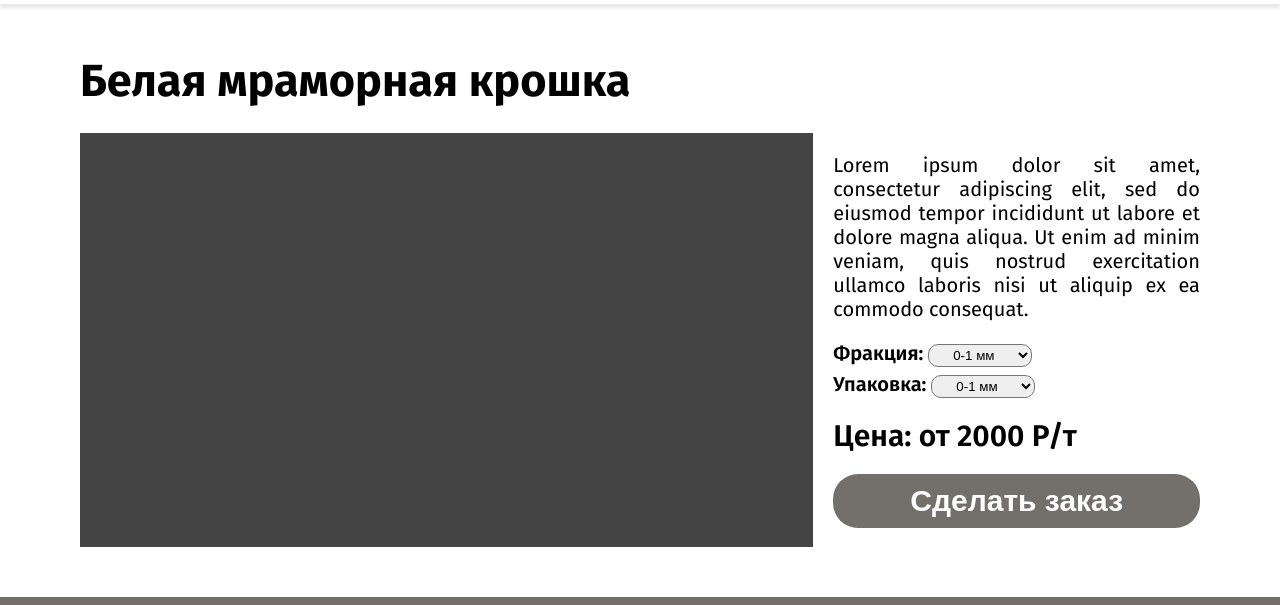
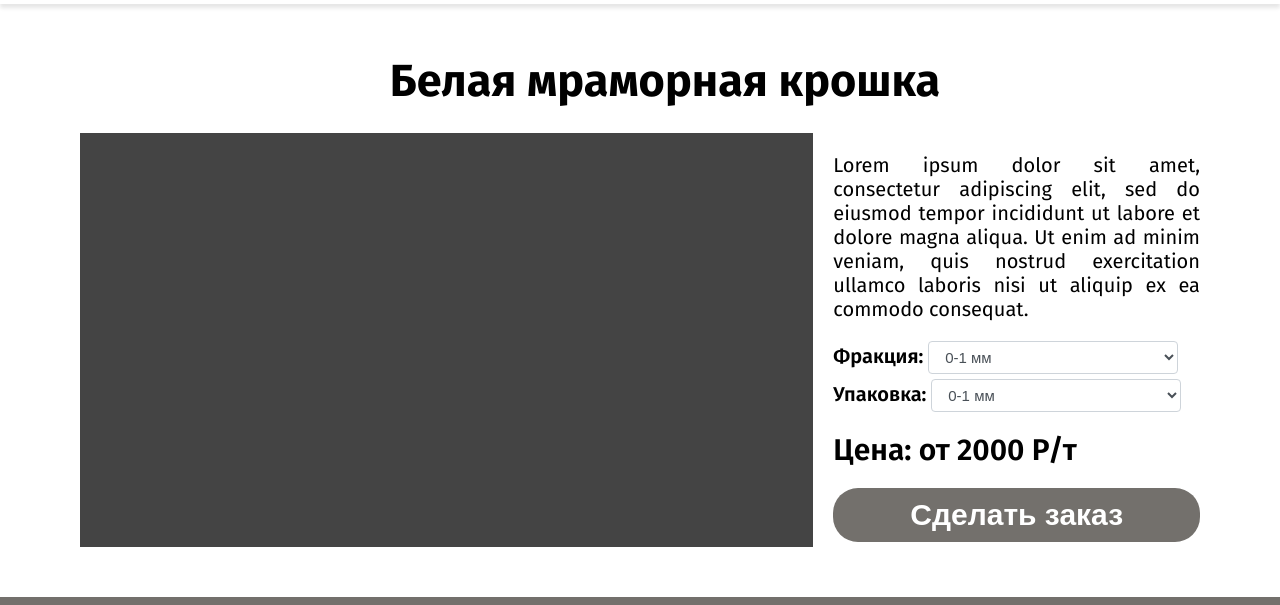
Before and after one commit to RomanDovgii/SaratovMarble, a website: page source/product.html in a window 1280 px wide. Shown: the part 96-701 px from the top of the page. Drawn offline with nearby package versions, Linux system fonts and the light colour scheme; files that its build step writes are made by us from their sources.

Commit message:
small fix for select

```diff
--- a/source/sass/blocks/call-back.scss
+++ b/source/sass/blocks/call-back.scss
@@ -15,6 +15,7 @@
   margin-top: 15px;
   text-align: center;
   max-width: 500px;
+  @include text-padding-mobile;
 }
 
 .call-back__form {
--- a/source/sass/blocks/product.scss
+++ b/source/sass/blocks/product.scss
@@ -4,6 +4,8 @@
   padding-left: 50px;
   font-size: 45px;
   font-weight: 700;
+
+  text-align: center;
 }
 
 .product__content {
@@ -51,9 +53,24 @@
 }
 
 .product__select {
-  padding: 2px 20px;
-  border-radius: 10px;
+  width: 250px;
+  padding: .375rem .75rem;
+  font-size: 15px;
+  line-height: 1.5;
+  color: #495057;
+  background-color: #ffffff;
+  background-clip: padding-box;
+  border: 1px solid #ced4da;
+  border-radius: .25rem;
   outline: none;
+
+  option {
+    font-weight: 400;
+    display: block;
+    white-space: pre;
+    min-height: 1.2rem;
+    padding: 0px 2px 1px;
+  }
 }
 
 .product__price {
--- a/source/sass/blocks/promo.scss
+++ b/source/sass/blocks/promo.scss
@@ -11,6 +11,7 @@
   font-size: 35px;
   font-weight: 700;
   margin-top: 20px;
+  text-align: center;
 }
 
 .promo__description {
```
